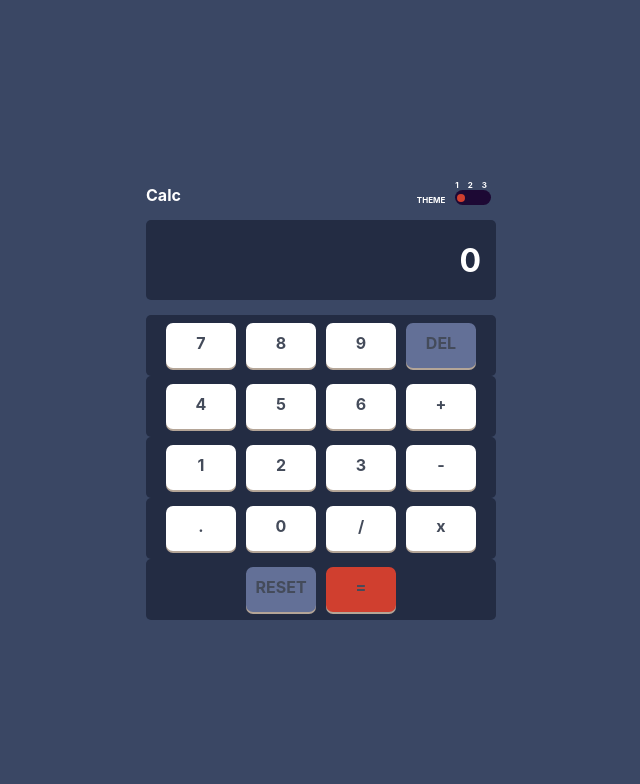
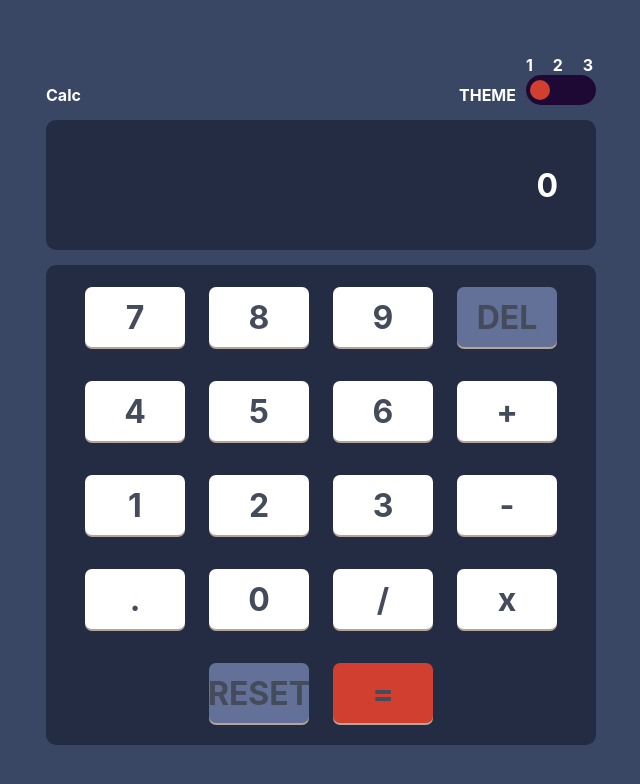
Before and after one commit to Leo40/calculator, a React (Create React App) app in the folder calculator/: page / in a window 1280 px wide. Shown: the top 784 px of the page, without its empty margins (319-959 px from the left). Built offline with nearby package versions, Linux system fonts and the light colour scheme; a web font is replaced by a local one.

Commit message:
Latest edits

```diff
--- a/calculator/src/App.css
+++ b/calculator/src/App.css
@@ -24,114 +24,131 @@ body {
   font-weight: 700;
 }
 
-.Header {
+.header {
   display: flex;
-  width: 350px;
+  width: 550px;
   flex-direction: row;
   align-items: flex-end;
 }
 
-.Button-Row {
-  display: flex;
-  background-color: var(--button-row-background-color);
-  justify-content: center;
-  align-items: center;
-  padding: 5px 5px 5px 5px;
-  border-radius: 5px;
-  width: 340px;
-}
-
-.Result-Container {
+.result-container {
   display: flex;
   flex-direction: column;
-  width: 335px;
-  height: 80px;
-  border-radius: 5px;
-  margin-top: 15px;
-  margin-bottom: 15px;
+  width: 550px;
+  height: 130px;
+  border-radius: 10px;
+  margin: 15px 0px 15px 0px;
   background-color: var(--result-background-color);
   justify-content: center;
   align-items: flex-end;
   font-size: 32px;
   text-align: right;
-  padding-right: 15px;
+  padding-right: 38px;
+  box-sizing: border-box;
 }
 
-.Button {
+.keypad-container {
   display: flex;
-  flex: 1;
+  flex-direction: column;
+  justify-content: center;
+  align-items: center;
+  width: 550px;
+  height: 480px;
+  background-color: var(--keypad-background-color);
+  /* background-color: aqua; */
+  border-radius: 10px;
+  padding: 10px 5px 10px 5px;
+  box-sizing: border-box;
+}
+
+.key-row {
+  display: flex;
+  justify-content: center;
+  align-items: center;
+  padding: 5px 5px 5px 5px;
+  width: 100%;
+  box-sizing: border-box;
+}
+
+.key {
+  display: inline-flex;
+  /* flex: 1; */
   align-items: center;
   justify-content: center;
-  width: 30px;
-  height: 20px;
-  padding: 10px 20px 15px 20px;
-  margin: 3px 5px 3px 5px;
+  width: 100px;
+  height: 60px;
+  /* padding: 10px 20px 15px 20px; */
+  margin: 12px 12px 12px 12px;
   border-radius: 7px;
-  background-color: var(--button-background-color);
+  background-color: var(--key-background-color);
+  font-size: 32px;
   font-weight: bold;
-  box-shadow: 0px 2px var(--button-shadow-color);
+  box-shadow: 0px 2px var(--key-shadow-color);
   color: var(--text-color-two);
   cursor: pointer;
 }
 
-.Left-Section {
+.left-section {
   display: flex;
   flex-basis: 50%;
 }
 
-.Right-Section {
+.right-section {
   display: flex;
   flex-basis: 50%;
   justify-content: flex-end;
   align-items: flex-end;
-  font-size: 8px;
+  font-size: 16px;
   color: var(--text-color-three);
 }
 
-.Toggle {
+.toggle {
   display: flex;
-  align-items: flex-start;
   flex-direction: column;
   padding-left: 10px;
   justify-content: flex-end;
   letter-spacing: 3px;
 }
 
-.Outer {
+.outer-slider {
   display: flex;
-  width: 32px;
-  height: 15px;
+  width: 70px;
+  height: 30px;
   background-color: hsl(268, 71%, 12%);
-  border-radius: 10px;
+  border-radius: 15px;
   align-items: center;
   justify-content: var(--toggle-position);
-  padding: 0px 2px 0px 2px;
+  padding: 5px 5px 5px 4px;
+  box-sizing: border-box;
 }
 
-.Inner {
+.inner-slider {
   display: flex;
   background-color: var(--toggle-color);
-  width: 8px;
-  height: 8px;
+  width: 20px;
+  height: 20px;
   border-radius: 10px;
 }
 
-.toggle-group {
+.toggle-number-group {
   display: flex;
+  width: 70px;
+  align-items: center;
+  justify-content: space-between;
   flex-direction: row;
 }
 
 .toggle-number {
-  padding-right: 6px;
+  display: flex;
   cursor: pointer;
 }
 
 .App.theme-one {
   --main-bg-color: hsl(222, 26%, 31%);
   --result-background-color: hsl(223, 31%, 20%);
-  --button-row-background-color: hsl(223, 31%, 20%);
-  --button-background-color: white;
-  --button-shadow-color: hsl(28, 16%, 65%);
+  --keypad-background-color: hsl(223, 31%, 20%);
+  --key-background-color: white;
+  --key-shadow-color: hsl(28, 16%, 65%);
   --text-color-one: white;
   --text-color-two: hsl(221, 14%, 31%);
   --toggle-position: flex-start;
@@ -141,9 +158,9 @@ body {
 .App.theme-two {
   --main-bg-color: white;
   --result-background-color: hsl(0, 0%, 93%);
-  --button-row-background-color: hsl(0, 5%, 81%);
-  --button-background-color: hsl(45, 7%, 89%);
-  --button-shadow-color: hsl(35, 11%, 61%);
+  --keypad-background-color: hsl(0, 5%, 81%);
+  --key-background-color: hsl(45, 7%, 89%);
+  --key-shadow-color: hsl(35, 11%, 61%);
   --text-color-one: hsl(60, 10%, 19%);
   --text-color-two: hsl(60, 10%, 19%);
   --text-color-three: hsl(60, 10%, 19%);
@@ -154,9 +171,9 @@ body {
 .App.theme-two {
   --main-bg-color: hsl(0, 0%, 90%);
   --result-background-color: hsl(0, 0%, 93%);
-  --button-row-background-color: hsl(0, 5%, 81%);
-  --button-background-color: hsl(45, 7%, 89%);
-  --button-shadow-color: hsl(35, 11%, 61%);
+  --keypad-background-color: hsl(0, 5%, 81%);
+  --key-background-color: hsl(45, 7%, 89%);
+  --key-shadow-color: hsl(35, 11%, 61%);
   --text-color-one: hsl(60, 10%, 19%);
   --text-color-two: hsl(60, 10%, 19%);
   --text-color-three: hsl(60, 10%, 19%);
@@ -167,12 +184,49 @@ body {
 .App.theme-three {
   --main-bg-color: hsl(268, 75%, 9%);
   --result-background-color: hsl(268, 71%, 12%);
-  --button-row-background-color: hsl(268, 71%, 12%);
-  --button-background-color: hsl(268, 47%, 21%);
-  --button-shadow-color: hsl(290, 70%, 36%);
+  --keypad-background-color: hsl(268, 71%, 12%);
+  --key-background-color: hsl(268, 47%, 21%);
+  --key-shadow-color: hsl(290, 70%, 36%);
   --text-color-one: hsl(52, 100%, 62%);
   --text-color-two: hsl(52, 100%, 62%);
   --text-color-three: hsl(52, 100%, 62%);
   --toggle-position: flex-end;
   --toggle-color: hsl(176, 100%, 44%);
 }
+
+@media screen and (max-width: 375px) {
+  /* body {
+    background-color: lightblue;
+  } */
+
+  .header,
+  .result-container,
+  .keypad-container,
+  .key-row {
+    width: 327px;
+  }
+
+  .result-container {
+    margin-top: 50px;
+    margin-bottom: 30px;
+  }
+
+  .keypad-container {
+    height: 420px;
+    padding-top: 25px;
+    padding-bottom: 25px;
+  }
+
+  .key-row {
+  }
+
+  .key {
+    height: 60px;
+    width: 60px;
+    margin: 7px;
+  }
+
+  .left-section {
+    font-size: 32px;
+  }
+}
--- a/calculator/src/App.js
+++ b/calculator/src/App.js
@@ -1,7 +1,7 @@
 import './App.css';
 import Button from './components/Button';
 import Result from './components/Result';
-import { useState } from 'react';
+import { useState, useEffect } from 'react';
 import Header from './components/Header';
 import * as math from "mathjs";
 
@@ -11,6 +11,14 @@ function App() {
   const [theme, setTheme] = useState("theme-one");
   const [altColorOne, setAltColorOne] = useState("hsl(225, 21%, 49%)");
   const [altColorTwo, setAltColorTwo] = useState("hsl(6, 63%, 50%)");
+
+  useEffect(() => {
+    const currentTheme = localStorage.getItem('theme');
+
+    if(currentTheme) {
+      setTheme(currentTheme);
+    }
+  }, []);
 
   const handleClick = (clickedSymbol) => {
     value[0].length === 1 ? setValue([clickedSymbol]) : setValue([...value, clickedSymbol]);
@@ -30,62 +38,65 @@ function App() {
     setValue([value]);
   }
 
-  const handleToggle = (themeNumber) => {
-    if(themeNumber === "1") {
+  const handleToggle = (theme) => {
+    setTheme(theme);
+
+    if(theme === "theme-one") {
       document.body.style = 'background: hsl(222, 26%, 31%;';
-      setTheme("theme-one");
       setAltColorOne("hsl(225, 21%, 49%)");
       setAltColorTwo("hsl(6, 63%, 50%)");
     }
 
-    else if(themeNumber === "2") {
+    if(theme === "theme-two") {
       document.body.style = 'background: hsl(0, 0%, 90%);';
-      setTheme("theme-two");
       setAltColorOne("hsl(185, 42%, 37%)");
       setAltColorTwo("hsl(25, 98%, 40%)");
     }
 
-    else if (themeNumber === "3") {
+    if (theme === "theme-three") {
       document.body.style = 'background: hsl(268, 75%, 9%);';
-      setTheme("theme-three");
       setAltColorOne("hsl(281, 89%, 26%)");
       setAltColorTwo("hsl(176, 100%, 44%)");
     }
+
+    localStorage.setItem('theme', theme);
   }
 
   return (
     <div className={`App ${theme}`}>
       <Header handleToggle={handleToggle}/>
-      <div className="Result-Container">
-        <div className="Result"><Result value={value} /></div>
+      <div className="result-container">
+        <div className="result"><Result value={value} /></div>
       </div>
-      <div className="Button-Row">
+      <div className="keypad-container">
+        <div className="key-row">
           <div><Button symbol={7} handleClick={handleClick} /></div>
           <div><Button symbol={8} handleClick={handleClick} /></div>
           <div><Button symbol={9} handleClick={handleClick} /></div>
           <div><Button symbol={"DEL"} altColor={altColorOne} handleClick={handleDelete} /></div>
         </div>
-      <div className="Button-Row">
+        <div className="key-row">
           <div><Button symbol={4} handleClick={handleClick} /></div>
           <div><Button symbol={5} handleClick={handleClick} /></div>
           <div><Button symbol={6} handleClick={handleClick} /></div>
           <div><Button symbol={"+"} handleClick={handleClick} /></div>
         </div >
-      <div className="Button-Row">
+        <div className="key-row">
           <div><Button symbol={1} handleClick={handleClick} /></div>
           <div><Button symbol={2} handleClick={handleClick} /></div>
           <div><Button symbol={3} handleClick={handleClick} /></div>
           <div><Button symbol={"-"} handleClick={handleClick} /></div>
         </div>
-      <div className="Button-Row">
+        <div className="key-row">
           <div><Button symbol={"."} handleClick={handleClick} /></div>
           <div><Button symbol={0} handleClick={handleClick} /></div>
           <div><Button symbol={"/"} handleClick={handleClick} /></div>
           <div><Button symbol={"x"} handleClick={handleClick} /></div>
         </div>
-      <div className="Button-Row">
+        <div className="key-row">
           <div ><Button symbol={"RESET"} altColor={altColorOne} handleClick={handleReset} /></div>
           <div ><Button symbol={"="} altColor={altColorTwo} handleClick={computeResult} /></div>
+        </div>
       </div>
     </div>
   );
--- a/calculator/src/components/Button.jsx
+++ b/calculator/src/components/Button.jsx
@@ -2,7 +2,7 @@ import React from 'react'
 
 function Button({ symbol, handleClick, altColor }) {
     return (
-        <div className="Button"
+        <div className="key"
         style={{backgroundColor: altColor}}
         onClick={() => { handleClick(symbol) }}>
             {symbol}
--- a/calculator/src/components/Header.jsx
+++ b/calculator/src/components/Header.jsx
@@ -2,23 +2,23 @@ import React from 'react'
 
 function Header({ handleToggle }) {
     return (
-        <div className="Header">
-            <div className="Left-Section">
+        <div className="header">
+            <div className="left-section">
                 Calc
             </div>
-            <div className="Right-Section">
+            <div className="right-section">
                 <div>
                     THEME
                 </div>
-                <div className="Toggle">
-                    <div className="toggle-group" >
-                        <div className="toggle-number" onClick={() => { handleToggle("1") }}>1</div>
-                        <div className="toggle-number" onClick={() => { handleToggle("2") }}>2</div>
-                        <div className="toggle-number" onClick={() => { handleToggle("3") }}>3</div>
+                <div className="toggle">
+                    <div className="toggle-number-group" >
+                        <div className="toggle-number" onClick={() => { handleToggle("theme-one") }}>1</div>
+                        <div className="toggle-number" onClick={() => { handleToggle("theme-two") }}>2</div>
+                        <div className="toggle-number" onClick={() => { handleToggle("theme-three") }}>3</div>
                     </div>
                     <div>
-                        <div className="Outer">
-                            <div className="Inner"></div>
+                        <div className="outer-slider">
+                            <div className="inner-slider"></div>
                         </div>
                     </div>
                 </div>
```
Lines whose indentation alone changed are shown as unchanged.
